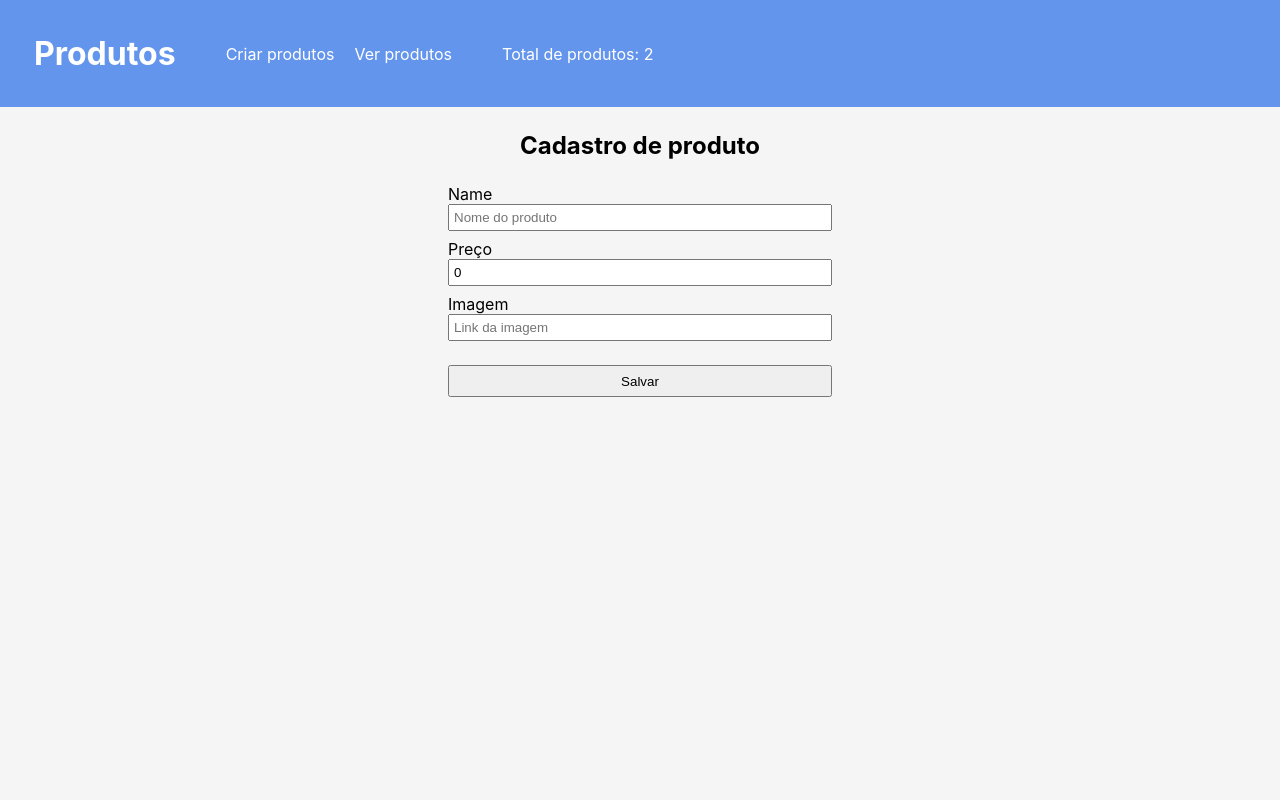
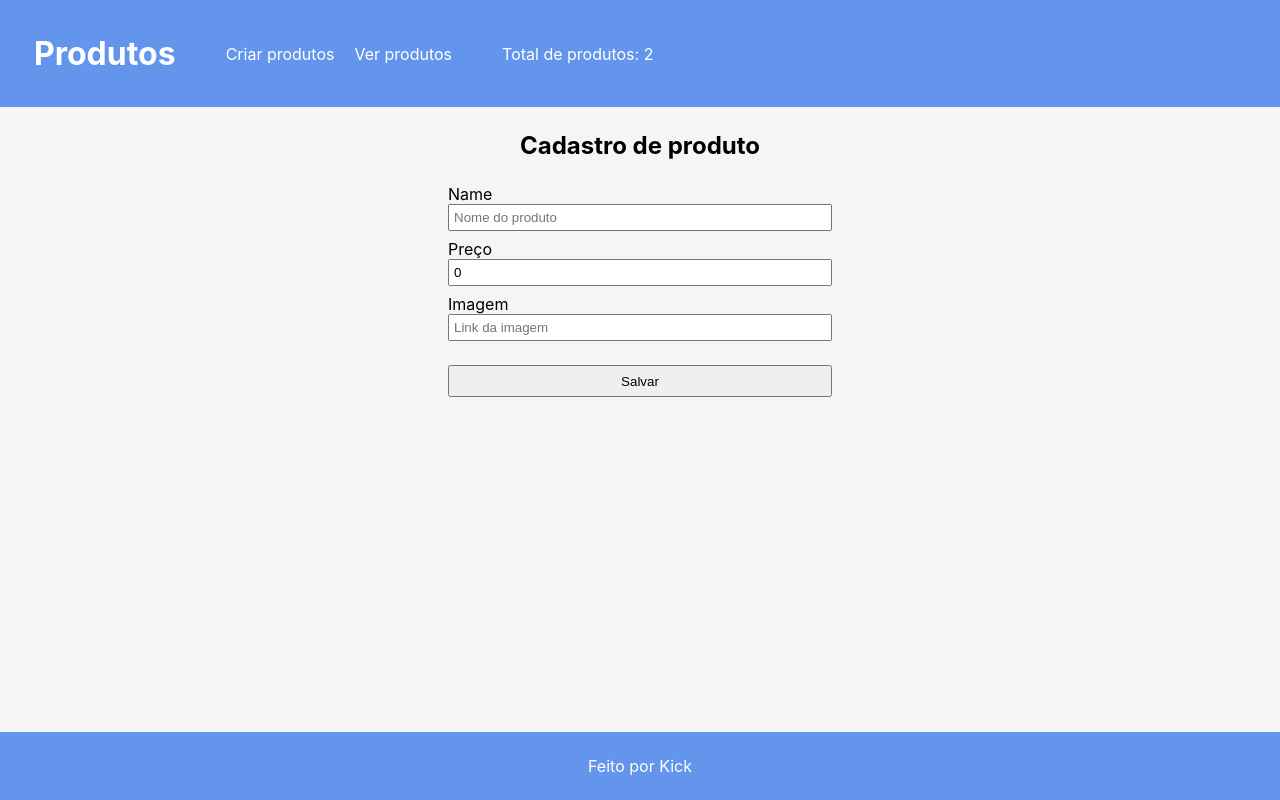
Before and after one commit to kick250/react-with-redux-2023, a React (Create React App) app: page / in a window 1280 px wide. Built offline with nearby package versions, Linux system fonts and the light colour scheme; the HTML template or start-up script is replaced by a standard one.

Commit message:
criar footer

```diff
--- /dev/null
+++ b/src/components/DefaultPage/index.js
@@ -0,0 +1,16 @@
+import { Outlet } from "react-router-dom";
+import Header from "../Header";
+import Footer from "../Footer";
+import styles from './index.module.css';
+
+export default function DefaultPage() {
+  return (
+    <div className={styles.content}>
+      <main>
+        <Header />
+        <Outlet />
+      </main>
+      <Footer />
+    </div>
+  )
+}
--- /dev/null
+++ b/src/components/DefaultPage/index.module.css
@@ -0,0 +1,6 @@
+.content {
+  display: flex;
+  flex-direction: column;
+  justify-content: space-between;
+  height: 100vh;
+}
--- /dev/null
+++ b/src/components/Footer/index.js
@@ -0,0 +1,10 @@
+import styles from './index.module.css';
+
+
+export default function Footer() {
+  return (
+    <footer className={styles.footer}>
+      <span>Feito por Kick</span>
+    </footer>
+  )
+}
--- /dev/null
+++ b/src/components/Footer/index.module.css
@@ -0,0 +1,6 @@
+.footer {
+  text-align: center;
+  padding: 24px;
+  background-color: cornflowerblue;
+  color: white;
+}
--- a/src/router.js
+++ b/src/router.js
@@ -1,18 +1,19 @@
 import { BrowserRouter, Routes, Route } from "react-router-dom";
 import New from "./pages/New";
 import Products from "./pages/Products";
-import Header from "./components/Header";
 import EditProduct from "./pages/EditProduct";
+import DefaultPage from "./components/DefaultPage";
 
 export default function Router() {
   return (
     <BrowserRouter>
-      <Header />
       <Routes>
-        <Route path="/" element={<New />} />
-        <Route path="/new" element={<New />} />
-        <Route path="/products" element={<Products />} />
-        <Route path="/products/:productId" element={<EditProduct />} />
+        <Route path="/" element={<DefaultPage />}>
+          <Route path="/" element={<New />} />
+          <Route path="/new" element={<New />} />
+          <Route path="/products" element={<Products />} />
+          <Route path="/products/:productId" element={<EditProduct />} />
+        </Route>
         <Route path="*" element={<h1>Rota não encontrada</h1>} />
       </Routes>
     </BrowserRouter>
```
